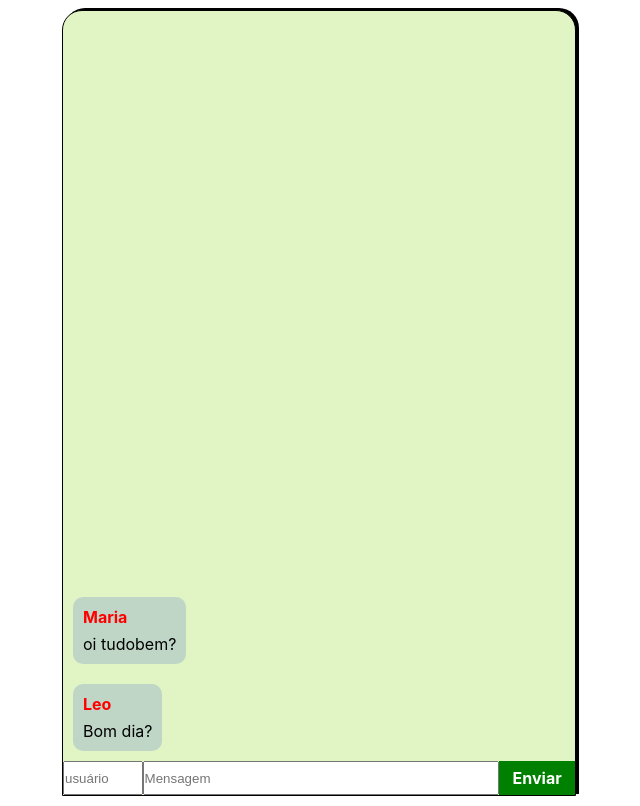
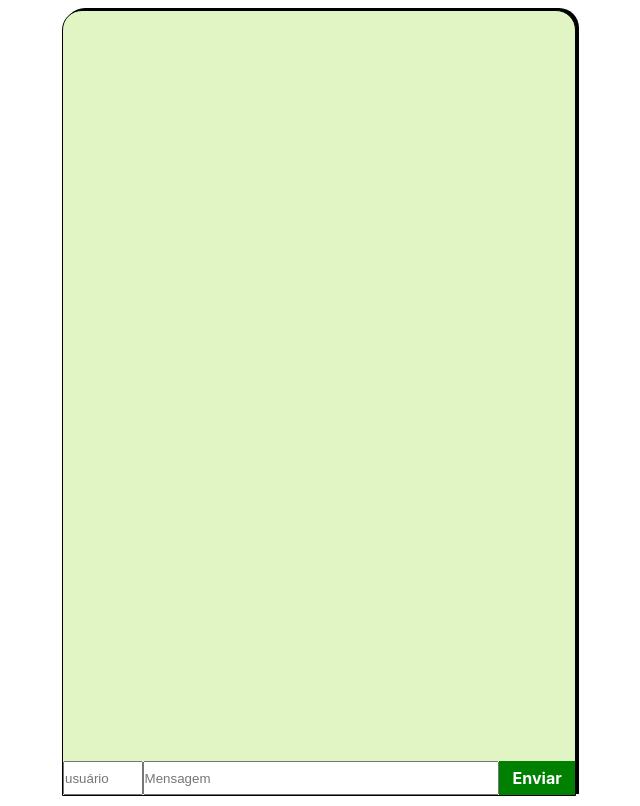
Before and after one commit to future4code/guimaraes-Leonardo-Araujo, a React (Create React App) app in the folder modulo3/projeto-whatslab/whatslab/: page / in a window 1280 px wide. Shown: the whole page, without its empty margins (321-961 px from the left). Built offline with nearby package versions, Linux system fonts and the light colour scheme.

Commit message:
deixei o state mensagem vazio

```diff
--- a/modulo3/projeto-whatslab/whatslab/src/components/ContainerMensagem.js
+++ b/modulo3/projeto-whatslab/whatslab/src/components/ContainerMensagem.js
@@ -66,7 +66,7 @@ class ContainerMensagem extends React.Component{
     state={
         inputNome :'',
         inputMsg :'',
-        mesagens:[{nome:"Maria",texto:"oi tudobem?"},{nome:"Leo",texto:"Bom dia?"}]
+        mesagens:[]
     }
 
     onChangeNome= (event)=>{
```
